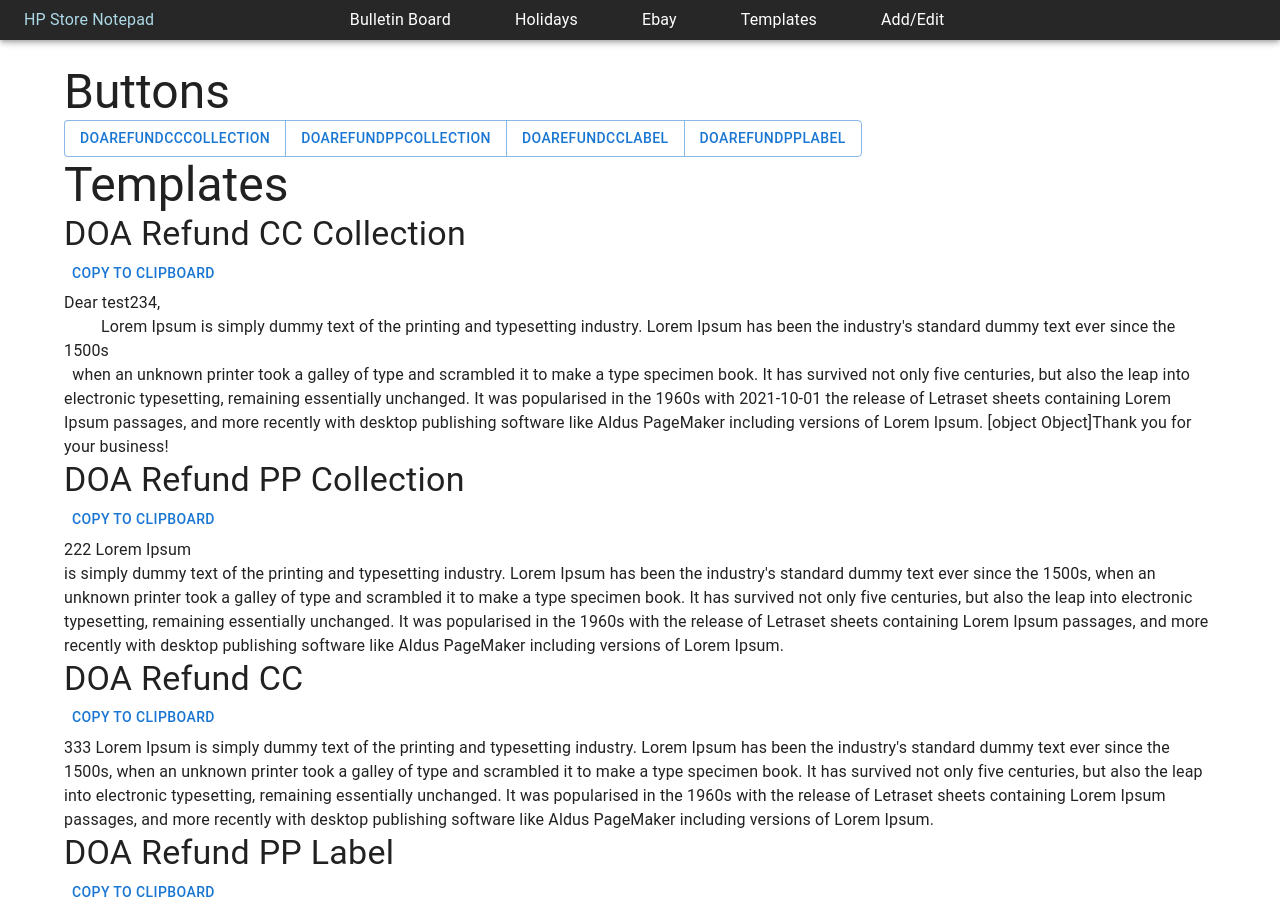
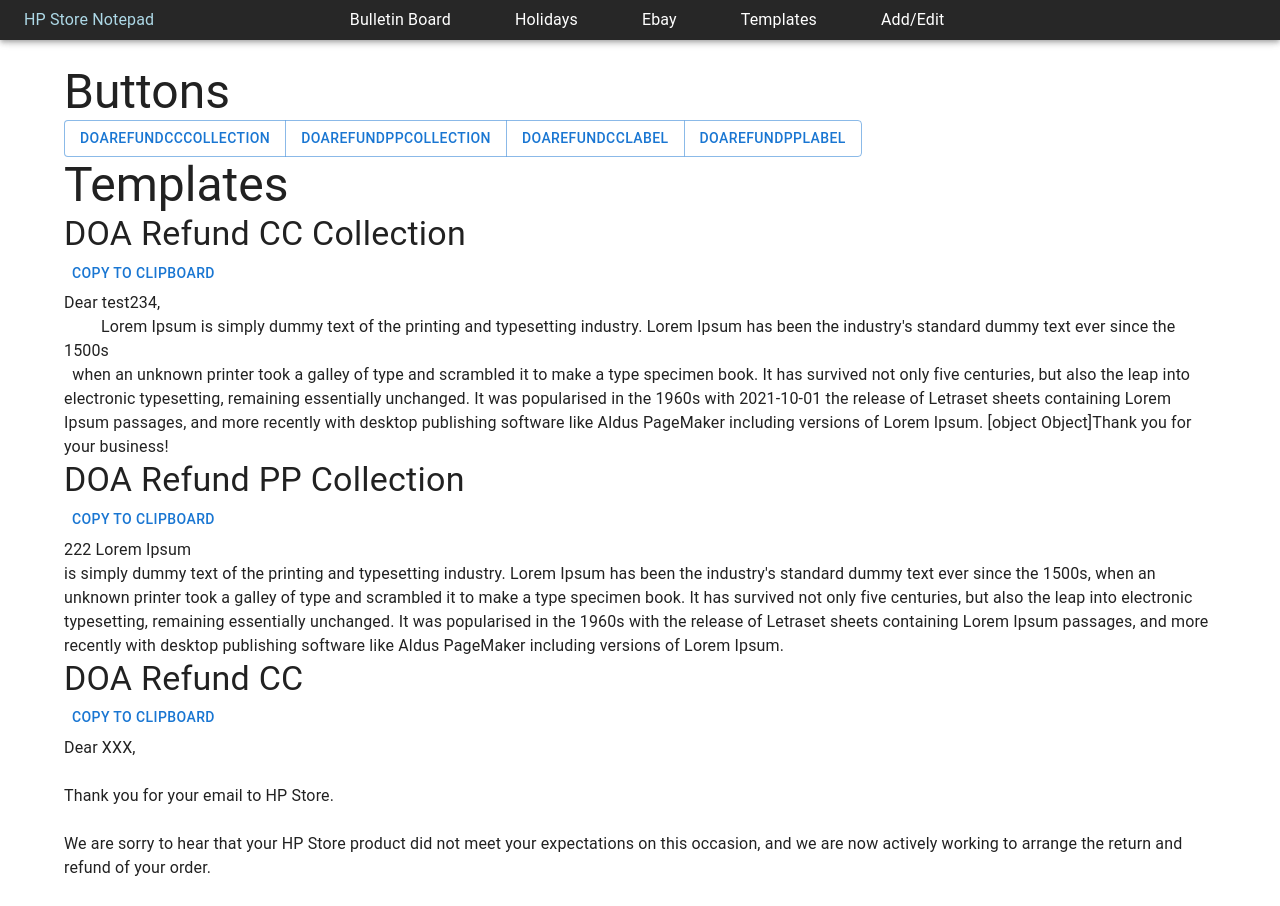
Before and after one commit to misterplain/hpNotePad, a React (Create React App) app in the folder frontend/: page /templates in a window 1280 px wide. Shown: the top 906 px of the page. Built offline with nearby package versions, Linux system fonts and the light colour scheme.

Commit message:
whitespace formatting

```diff
--- a/frontend/src/assets/doa2.js
+++ b/frontend/src/assets/doa2.js
@@ -35,7 +35,20 @@ export const DOAValues = ({ name, date }) => {
       id: "DOARefundCCLabel",
       button: "DOA Refund CC",
       title: "DOA refund credit card label",
-      text: "333 Lorem Ipsum is simply dummy text of the printing and typesetting industry. Lorem Ipsum has been the industry's standard dummy text ever since the 1500s, when an unknown printer took a galley of type and scrambled it to make a type specimen book. It has survived not only five centuries, but also the leap into electronic typesetting, remaining essentially unchanged. It was popularised in the 1960s with the release of Letraset sheets containing Lorem Ipsum passages, and more recently with desktop publishing software like Aldus PageMaker including versions of Lorem Ipsum.",
+      text: `Dear XXX,\n\nThank you for your email to HP Store. \n \nWe are sorry to hear that your HP Store product did not meet your expectations on this occasion, and we are now actively working to arrange the return and refund of your order. \n \nOur carrier Parcel Force has been requested to come to your original address on XXX Please note for any changes to this date, we require 48 hours’ notice to book it with the warehouse. Parcel Force are not always able to meet the requested collection dates, but they will contact you directly as soon as the date is fully booked in.
+
+      We kindly ask you to pack the goods safely in either their original box or a suitable box for transportation to avoid any damage in transit.
+
+      Please write the HP Store order number XXX on the box as well as removing your own name and address, this will ensure faster return process of the goods at our warehouse and speed up the refund procedure.
+
+      Our driver will have a return label, this allows them to track the return through their network. Please ensure you obtain a collection receipt from the driver as this may be required in the unlikely event something goes wrong with the return to our warehouse.
+
+      Once collection has been successful, we will proceed with your refund which will land in the original payment method within 10 working days.
+
+      If you require any further assistance, please let us know.
+
+      Kind regards,
+      `,
     },
     {
       group: "DOA",
```
